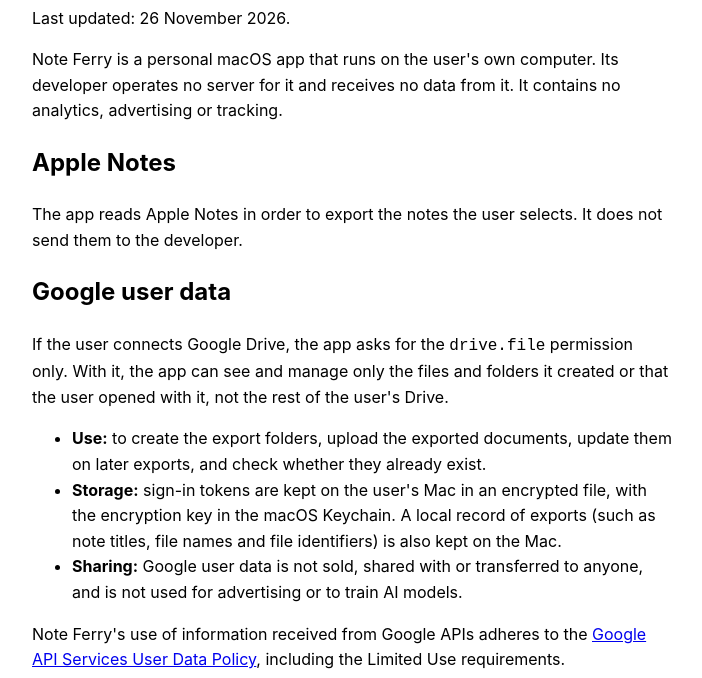
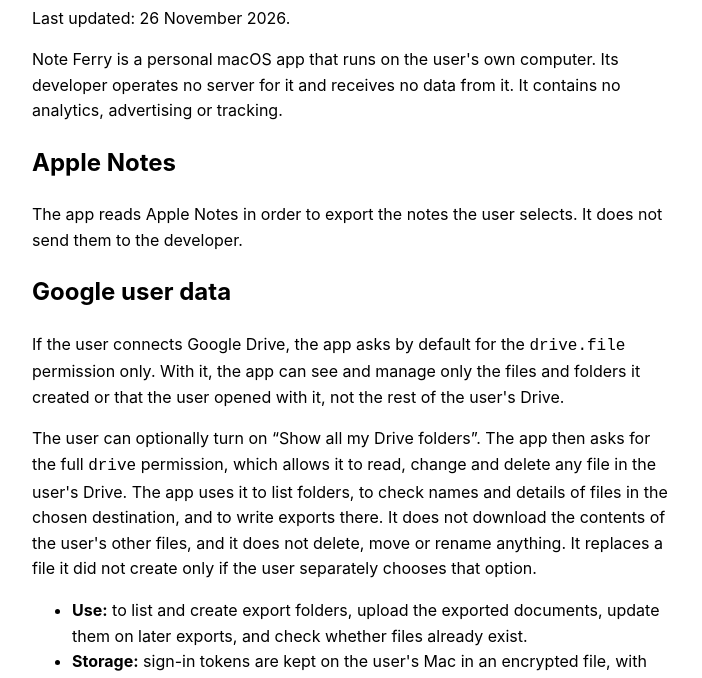
Before and after one commit to EgodiBU/note-ferry-site, a plain HTML site: page privacy.html in a window 1280 px wide. Shown: the part 115-793 px from the top of the page, without its empty margins (288-990 px from the left). Drawn offline with Linux system fonts and the light colour scheme.

Commit message:
Describe the optional full Drive permission
Co-Authored-By: Claude Sonnet 5.5 <noreply@anthropic.com>

```diff
--- a/privacy.html
+++ b/privacy.html
@@ -15,9 +15,10 @@
 <p>The app reads Apple Notes in order to export the notes the user selects. It does not send them to the developer.</p>
 
 <h2>Google user data</h2>
-<p>If the user connects Google Drive, the app asks for the <code>drive.file</code> permission only. With it, the app can see and manage only the files and folders it created or that the user opened with it, not the rest of the user's Drive.</p>
+<p>If the user connects Google Drive, the app asks by default for the <code>drive.file</code> permission only. With it, the app can see and manage only the files and folders it created or that the user opened with it, not the rest of the user's Drive.</p>
+<p>The user can optionally turn on &ldquo;Show all my Drive folders&rdquo;. The app then asks for the full <code>drive</code> permission, which allows it to read, change and delete any file in the user's Drive. The app uses it to list folders, to check names and details of files in the chosen destination, and to write exports there. It does not download the contents of the user's other files, and it does not delete, move or rename anything. It replaces a file it did not create only if the user separately chooses that option.</p>
 <ul>
-<li><strong>Use:</strong> to create the export folders, upload the exported documents, update them on later exports, and check whether they already exist.</li>
+<li><strong>Use:</strong> to list and create export folders, upload the exported documents, update them on later exports, and check whether files already exist.</li>
 <li><strong>Storage:</strong> sign-in tokens are kept on the user's Mac in an encrypted file, with the encryption key in the macOS Keychain. A local record of exports (such as note titles, file names and file identifiers) is also kept on the Mac.</li>
 <li><strong>Sharing:</strong> Google user data is not sold, shared with or transferred to anyone, and is not used for advertising or to train AI models.</li>
 </ul>
```
